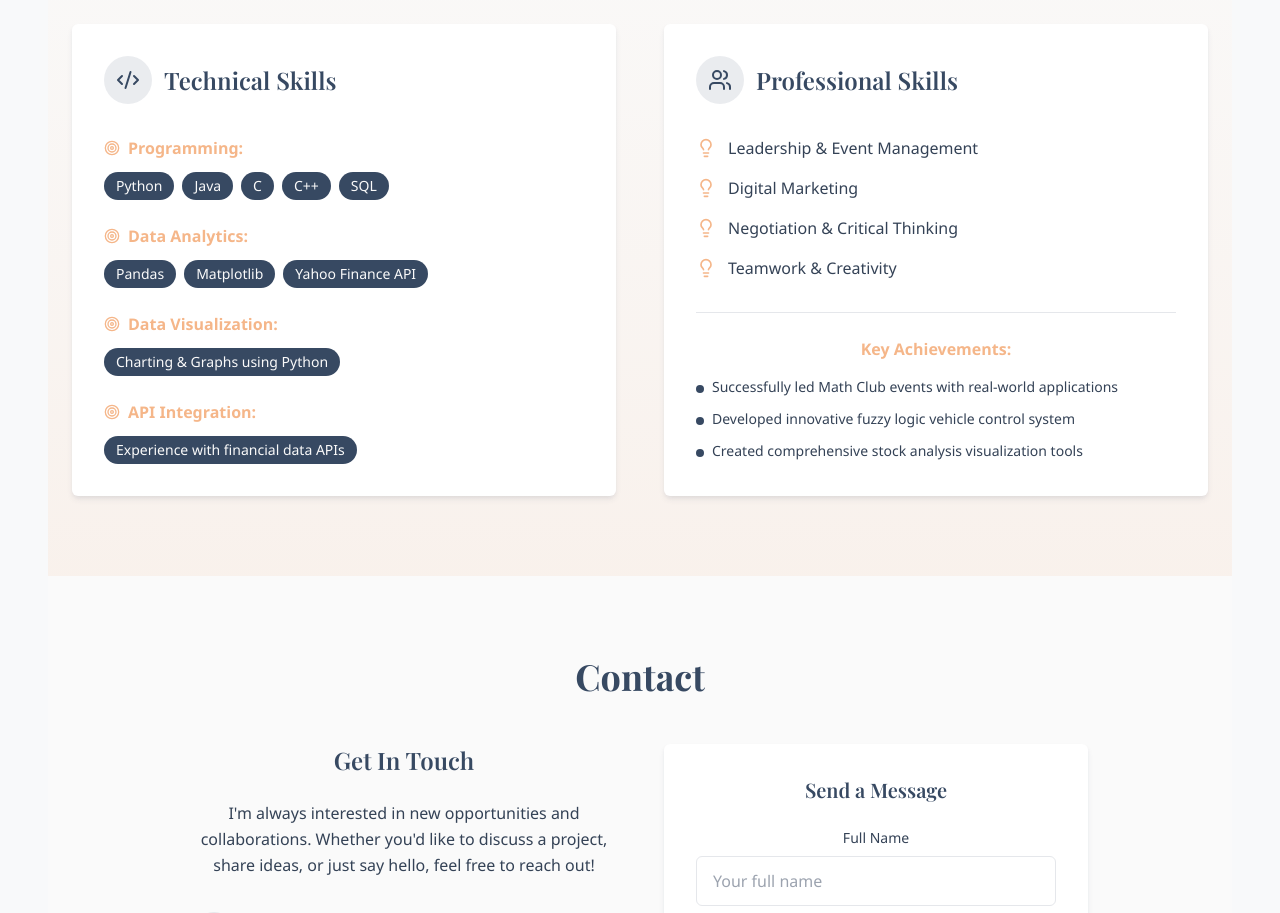
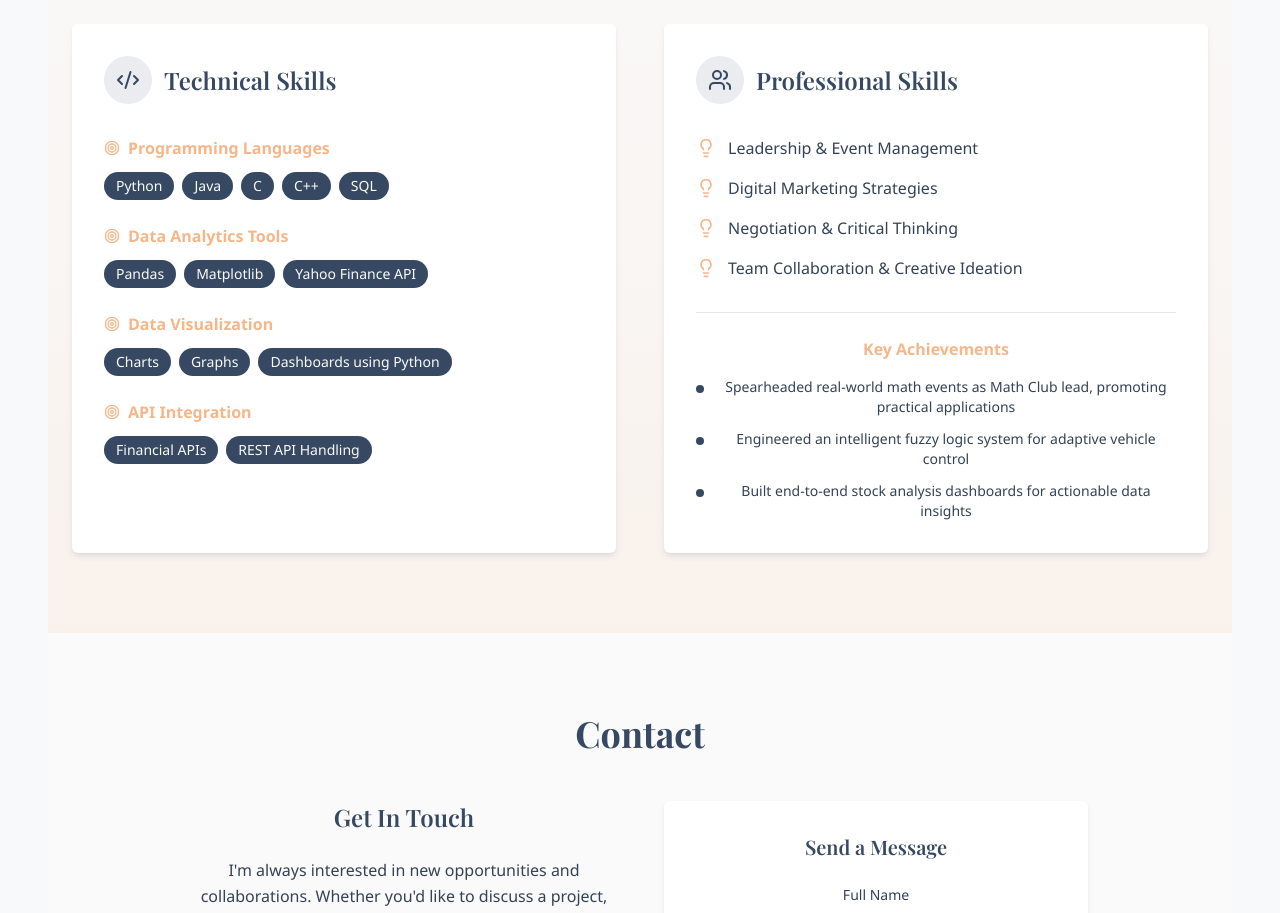
Before and after one commit to NivasBaluju/nivasportfolio, a React (Vite) app: page / in a window 1280 px wide. Shown: the part 3720-4633 px from the top of the page. Built offline with nearby package versions, Linux system fonts and the light colour scheme.

Commit message:
Update Skills.tsx

```diff
--- a/src/components/Skills.tsx
+++ b/src/components/Skills.tsx
@@ -2,17 +2,17 @@ import { Code2, Users, Lightbulb, Target } from "lucide-react";
 
 const Skills = () => {
   const technicalSkills = [
-    { name: "Programming", skills: ["Python", "Java", "C", "C++", "SQL"] },
-    { name: "Data Analytics", skills: ["Pandas", "Matplotlib", "Yahoo Finance API"] },
-    { name: "Data Visualization", skills: ["Charting & Graphs using Python"] },
-    { name: "API Integration", skills: ["Experience with financial data APIs"] }
+    { name: "Programming Languages", skills: ["Python", "Java", "C", "C++", "SQL"] },
+    { name: "Data Analytics Tools", skills: ["Pandas", "Matplotlib", "Yahoo Finance API"] },
+    { name: "Data Visualization", skills: ["Charts", "Graphs", "Dashboards using Python"] },
+    { name: "API Integration", skills: ["Financial APIs", "REST API Handling"] },
   ];
 
   const professionalSkills = [
     "Leadership & Event Management",
-    "Digital Marketing",
+    "Digital Marketing Strategies",
     "Negotiation & Critical Thinking",
-    "Teamwork & Creativity"
+    "Team Collaboration & Creative Ideation",
   ];
 
   return (
@@ -40,7 +40,7 @@ const Skills = () => {
                   <div key={index}>
                     <h4 className="font-semibold text-secondary mb-3 flex items-center">
                       <Target className="w-4 h-4 mr-2" />
-                      {category.name}:
+                      {category.name}
                     </h4>
                     <div className="flex flex-wrap gap-2">
                       {category.skills.map((skill, skillIndex) => (
@@ -79,27 +79,27 @@ const Skills = () => {
 
               {/* Achievements Section */}
               <div className="mt-8 pt-6 border-t border-border">
-                <h4 className="font-semibold text-secondary mb-4">Key Achievements:</h4>
-                <div className="space-y-3">
-                  <div className="flex items-start space-x-2">
-                    <div className="w-2 h-2 bg-primary rounded-full mt-2 flex-shrink-0"></div>
+                <h4 className="font-semibold text-secondary mb-4">Key Achievements</h4>
+                <ul className="space-y-3 list-none">
+                  <li className="flex items-start space-x-3">
+                    <div className="w-2 h-2 bg-primary rounded-full mt-2 flex-shrink-0" />
                     <p className="text-foreground text-sm">
-                      Successfully led Math Club events with real-world applications
+                      Spearheaded real-world math events as Math Club lead, promoting practical applications
                     </p>
-                  </div>
-                  <div className="flex items-start space-x-2">
-                    <div className="w-2 h-2 bg-primary rounded-full mt-2 flex-shrink-0"></div>
+                  </li>
+                  <li className="flex items-start space-x-3">
+                    <div className="w-2 h-2 bg-primary rounded-full mt-2 flex-shrink-0" />
                     <p className="text-foreground text-sm">
-                      Developed innovative fuzzy logic vehicle control system
+                      Engineered an intelligent fuzzy logic system for adaptive vehicle control
                     </p>
-                  </div>
-                  <div className="flex items-start space-x-2">
-                    <div className="w-2 h-2 bg-primary rounded-full mt-2 flex-shrink-0"></div>
+                  </li>
+                  <li className="flex items-start space-x-3">
+                    <div className="w-2 h-2 bg-primary rounded-full mt-2 flex-shrink-0" />
                     <p className="text-foreground text-sm">
-                      Created comprehensive stock analysis visualization tools
+                      Built end-to-end stock analysis dashboards for actionable data insights
                     </p>
-                  </div>
-                </div>
+                  </li>
+                </ul>
               </div>
             </div>
           </div>
```
